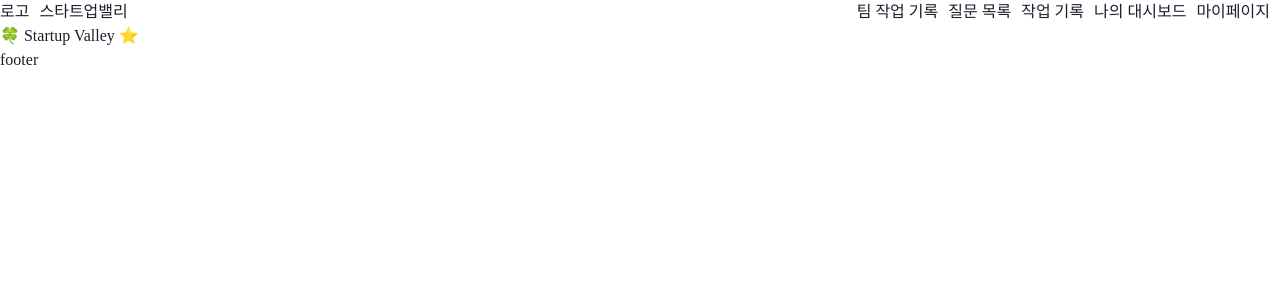
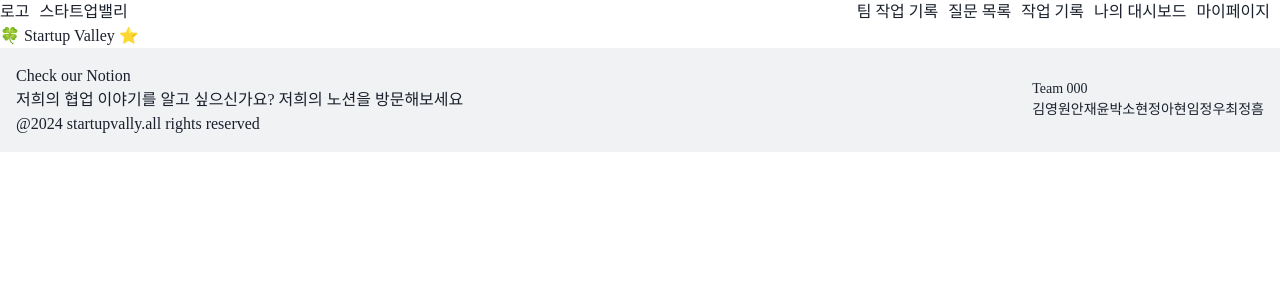
Before and after one commit to 9oormthon-univ/2024_BEOTKKOTTHON_TEAM_28_FE, a React (Vite) app: page / in a window 1280 px wide. Shown: the top 300 px of the page. Built offline with nearby package versions, Linux system fonts and the light colour scheme; a web font is replaced by a local one.

Commit message:
feat: footer 레이아웃 구성

```diff
--- a/src/component/common/layout/Footer.jsx
+++ b/src/component/common/layout/Footer.jsx
@@ -1,5 +1,28 @@
+import { Flex, Text } from '@chakra-ui/react';
+
 const Footer = () => {
-  return <footer>footer</footer>;
+  return (
+    <footer>
+      <Flex justify='space-between' p='4' bg='#F0F2F4'>
+        <Flex direction='column'>
+          <Text>Check our Notion</Text>
+          <Text>저희의 협업 이야기를 알고 싶으신가요? 저희의 노션을 방문해보세요</Text>
+          <Text>@2024 startupvally.all rights reserved</Text>
+        </Flex>
+        <Flex direction='column' p='14px 0'>
+          <Text fontSize='sm'>Team 000</Text>
+          <Flex>
+            <Text fontSize='sm'>김영원</Text>
+            <Text fontSize='sm'>안재윤</Text>
+            <Text fontSize='sm'>박소현</Text>
+            <Text fontSize='sm'>정아현</Text>
+            <Text fontSize='sm'>임정우</Text>
+            <Text fontSize='sm'>최정흠</Text>
+          </Flex>
+        </Flex>
+      </Flex>
+    </footer>
+  );
 };
 
 export default Footer;
```
